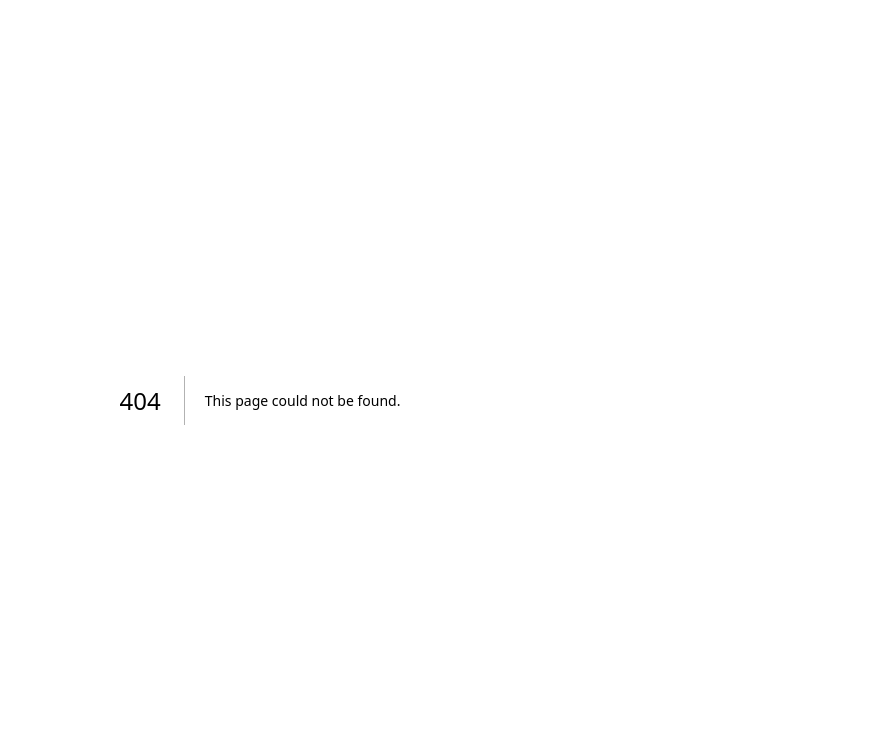
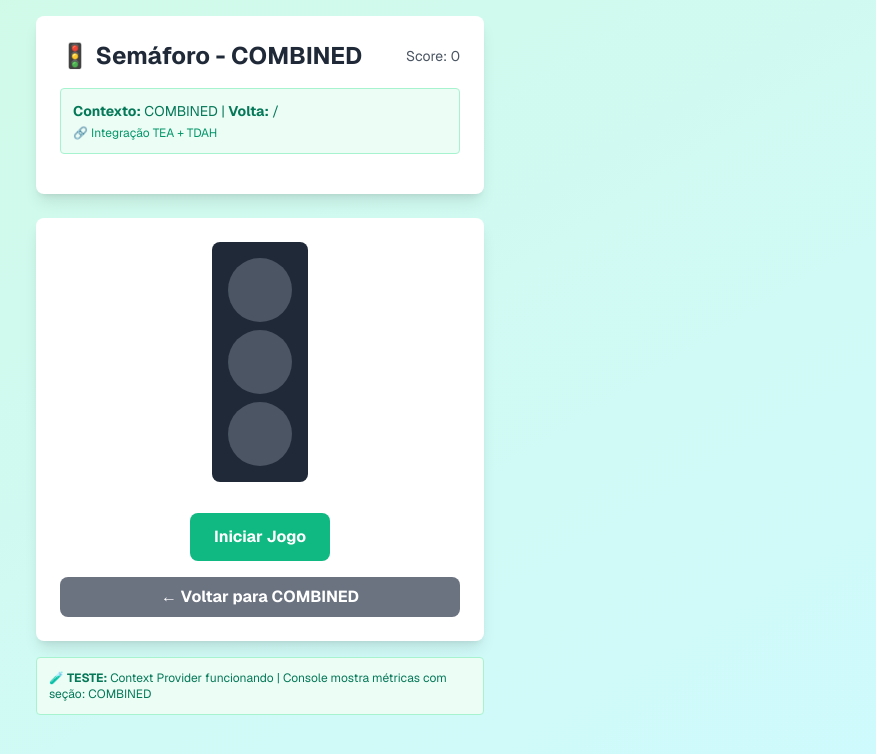
Before and after one commit to ClaudemirWork/teaplus-working, a Next.js app: page /teste-semaforo-combined in a window 1280 px wide. Before the commit this address had no page. Shown: the top 754 px of the page, without its empty margins (380-1256 px from the left). Built offline with nearby package versions, Linux system fonts and the light colour scheme.

Commit message:
Create page.tsx

```diff
--- /dev/null
+++ b/app/teste-semaforo-combined/page.tsx
@@ -0,0 +1,144 @@
+'use client'
+import { useState } from 'react'
+import { AppProvider, useAppContext } from '@/contexts/AppContext'
+
+// ✅ Componente do semáforo que usa o context
+function SemaforoGameComponent() {
+  const { currentSection, userProfile, backUrl } = useAppContext()
+  const [currentLight, setCurrentLight] = useState<'red' | 'yellow' | 'green' | null>(null)
+  const [score, setScore] = useState(0)
+  const [isPlaying, setIsPlaying] = useState(false)
+
+  // ✅ SIMULA SALVAMENTO (sem Supabase por enquanto)
+  const saveMetrics = (gameData: any) => {
+    console.log('✅ Métricas que seriam salvas:', {
+      section: currentSection,
+      score: gameData.score,
+      user_id: userProfile?.id || 'guest'
+    })
+  }
+
+  const handleLightClick = (color: 'red' | 'yellow' | 'green') => {
+    if (!isPlaying) return
+
+    setCurrentLight(color)
+
+    // Lógica simples de pontuação
+    if (color === 'green') {
+      setScore(prev => prev + 10)
+    }
+
+    // Simula salvamento com contexto
+    saveMetrics({
+      score: score + 10,
+      interactions: 1,
+      accuracy: 100
+    })
+  }
+
+  const startGame = () => {
+    setIsPlaying(true)
+    setScore(0)
+    setCurrentLight(null)
+  }
+
+  return (
+    <div className="min-h-screen bg-gradient-to-br from-emerald-100 to-cyan-100 p-4">
+      {/* ✅ HEADER COM CONTEXTO COMBINED */}
+      <div className="max-w-md mx-auto">
+        <div className="bg-white rounded-lg shadow-lg p-6 mb-6">
+          <div className="flex items-center justify-between mb-4">
+            <h1 className="text-2xl font-bold text-gray-800">🚦 Semáforo - {currentSection}</h1>
+            <div className="text-sm text-gray-600">
+              Score: {score}
+            </div>
+          </div>
+
+          {/* ✅ INDICADOR DE CONTEXTO */}
+          <div className="bg-emerald-50 border border-emerald-200 rounded p-3 mb-4">
+            <p className="text-sm text-emerald-700">
+              <strong>Contexto:</strong> {currentSection} |
+              <strong> Volta:</strong> {backUrl}
+            </p>
+            <p className="text-xs text-emerald-600 mt-1">
+              🔗 Integração TEA + TDAH
+            </p>
+          </div>
+        </div>
+
+        {/* ✅ JOGO DO SEMÁFORO */}
+        <div className="bg-white rounded-lg shadow-lg p-6">
+          <div className="text-center mb-6">
+            <div className="bg-gray-800 rounded-lg p-4 inline-block">
+              {/* Luz Vermelha */}
+              <div
+                className={`w-16 h-16 rounded-full mb-2 cursor-pointer transition-all ${
+                  currentLight === 'red' ? 'bg-red-500 shadow-red-500/50 shadow-lg' : 'bg-gray-600'
+                }`}
+                onClick={() => handleLightClick('red')}
+              />
+
+              {/* Luz Amarela */}
+              <div
+                className={`w-16 h-16 rounded-full mb-2 cursor-pointer transition-all ${
+                  currentLight === 'yellow' ? 'bg-yellow-500 shadow-yellow-500/50 shadow-lg' : 'bg-gray-600'
+                }`}
+                onClick={() => handleLightClick('yellow')}
+              />
+
+              {/* Luz Verde */}
+              <div
+                className={`w-16 h-16 rounded-full cursor-pointer transition-all ${
+                  currentLight === 'green' ? 'bg-green-500 shadow-green-500/50 shadow-lg' : 'bg-gray-600'
+                }`}
+                onClick={() => handleLightClick('green')}
+              />
+            </div>
+          </div>
+
+          {/* ✅ CONTROLES */}
+          <div className="text-center space-y-4">
+            {!isPlaying ? (
+              <button
+                onClick={startGame}
+                className="bg-emerald-500 hover:bg-emerald-600 text-white font-bold py-3 px-6 rounded-lg transition-colors"
+              >
+                Iniciar Jogo
+              </button>
+            ) : (
+              <p className="text-gray-600">Clique nas luzes do semáforo!</p>
+            )}
+
+            {/* ✅ BOTÃO VOLTAR COM CONTEXT */}
+            <button
+              onClick={() => window.location.href = backUrl}
+              className="w-full bg-gray-500 hover:bg-gray-600 text-white font-bold py-2 px-4 rounded-lg transition-colors"
+            >
+              ← Voltar para {currentSection}
+            </button>
+          </div>
+        </div>
+
+        {/* ✅ DEBUG INFO */}
+        <div className="mt-4 bg-emerald-50 border border-emerald-200 rounded p-3">
+          <p className="text-xs text-emerald-700">
+            🧪 <strong>TESTE:</strong> Context Provider funcionando |
+            Console mostra métricas com seção: {currentSection}
+          </p>
+        </div>
+      </div>
+    </div>
+  )
+}
+
+// ✅ PÁGINA PRINCIPAL COM PROVIDER COMBINED
+export default function TesteSemaforoCombinedPage() {
+  return (
+    <AppProvider
+      section="COMBINED"
+      userProfile={{ id: 1, nome: 'Usuário Teste Combined' }}
+    >
+      <SemaforoGameComponent />
+    </AppProvider>
+  )
+}
```
